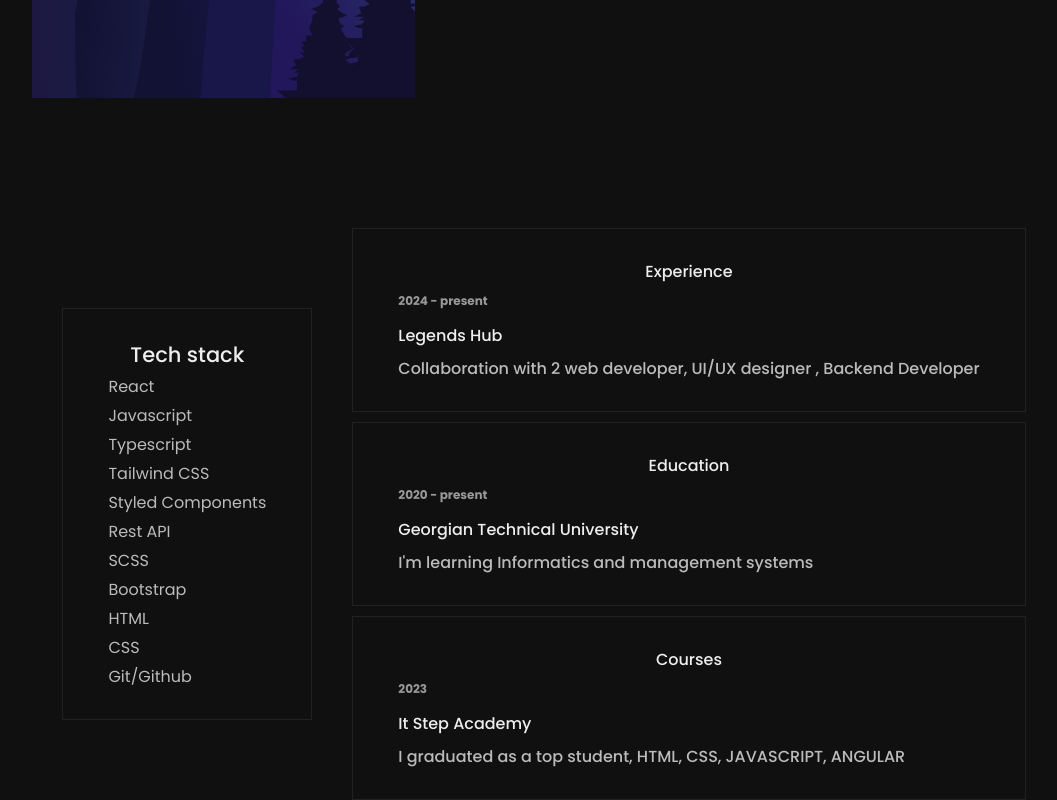
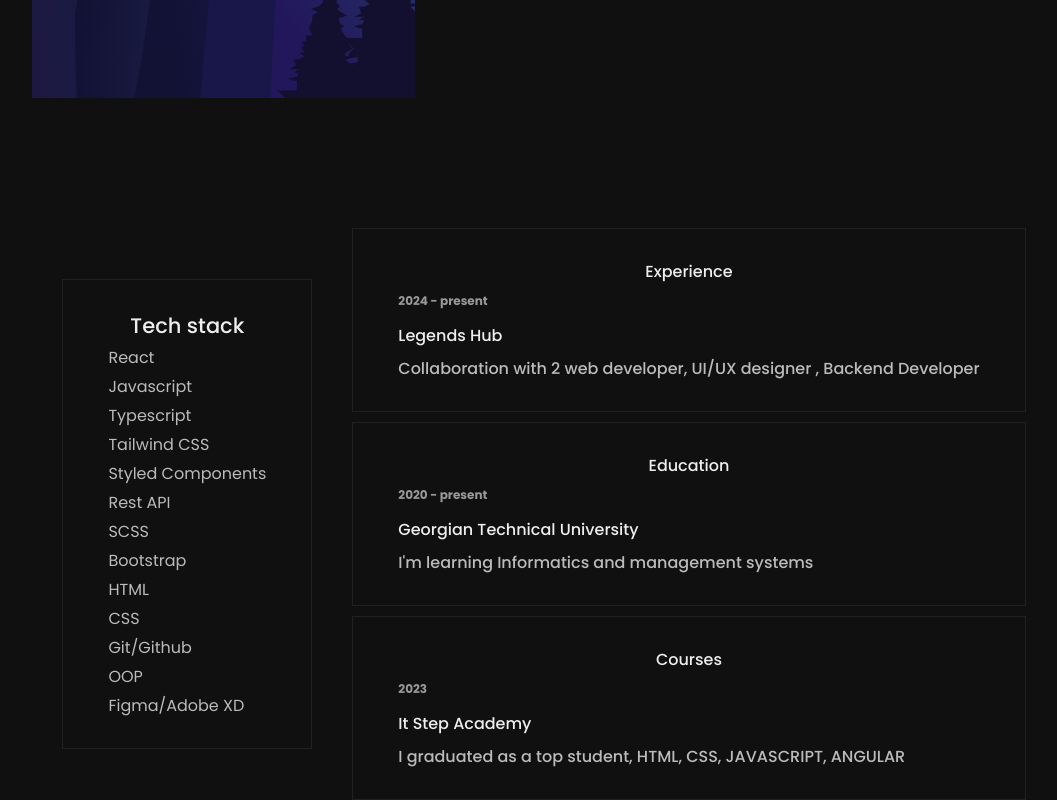
Before and after one commit to tornike2002/Portfolio, a React (Vite) app: page /about in a window 1280 px wide. Shown: the part 1011-1811 px from the top of the page, without its empty margins (96-1153 px from the left). Built offline with nearby package versions, Linux system fonts and the light colour scheme.

Commit message:
added new skills

```diff
--- a/src/components/about/AboutSkills.tsx
+++ b/src/components/about/AboutSkills.tsx
@@ -18,6 +18,8 @@ const AboutSkills: React.FC = () => {
             <li>HTML</li>
             <li>CSS</li>
             <li>Git/Github</li>
+            <li>OOP</li>
+            <li>Figma/Adobe XD</li>
           </ol>
         </div>
         {/* work/exp */}
```
